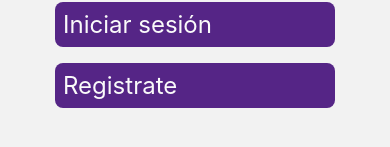
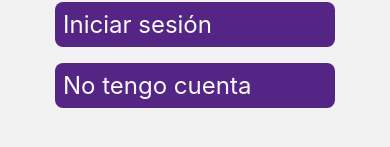
Before and after one commit to TobiasDenhamDH/mobile-app-RN, a React Native app: screen /Login in a window 390 px wide. Shown: the part 455-602 px from the top of the page. Built offline with nearby package versions, Linux system fonts and the light colour scheme.

Commit message:
detalles

```diff
--- a/src/screens/Login.js
+++ b/src/screens/Login.js
@@ -122,7 +122,7 @@ export default class Login extends Component {
                     onPress={()=>{this.props.navigation.navigate("Register")}}
                     style={styles.button}
                 >
-                    <Text style={styles.buttonText}>Registrate</Text>
+                    <Text style={styles.buttonText}>No tengo cuenta</Text>
                 </TouchableOpacity>
             </View>
         )
--- a/src/screens/Profile.js
+++ b/src/screens/Profile.js
@@ -14,7 +14,7 @@ export default class Home extends Component {
 
     logOut(){
         auth.signOut();
-        this.props.navigation.navigate('Register')
+        this.props.navigation.navigate('Login')
 
     }
 
--- a/src/screens/Register.js
+++ b/src/screens/Register.js
@@ -33,7 +33,7 @@ export default class Register extends Component {
 
 
 
-    register(email,pass,userName){
+    register(email,pass,userName,bio){
 
         if (this.state.userName.length == 0 && this.state.email.length == 0  && this.state.pass.length == 0){
             this.setState({error: {email:'ingrese email', userName:'ingrese nombre', pass: 'ingrese contraseña'}})
```
